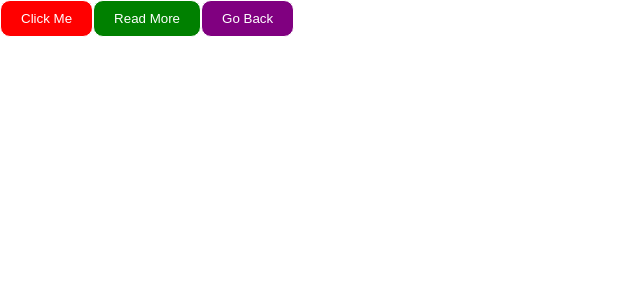
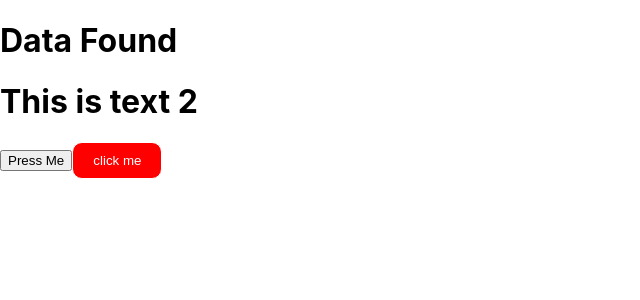
Before and after one commit to bigosofts/MERN-Stack-NextJS-Wordpress-Tutorial, a React (Create React App) app in the folder reacttutorial/: page / in a window 1280 px wide. Shown: the top 300 px of the page, without its empty margins (0-640 px from the left). Built offline with nearby package versions, Linux system fonts and the light colour scheme.

Commit message:
Props in react

```diff
--- a/reacttutorial/src/App.js
+++ b/reacttutorial/src/App.js
@@ -1,47 +1,97 @@
-import ButtonComponent from "./components/Button";
-
 //functional COmponent
 
-function App() {
-  return (
-    <>
-      <ButtonComponent text="Click Me" color="Red" />
-      <ButtonComponent text="Read More" color="green" />
-      <ButtonComponent text="Go Back" color="purple" />
-    </>
-  );
-}
+import ButtonComponent from "./components/Button";
+import React, { useEffect, useState } from "react";
+// import { useState } from "react";
 
-//class component
+// export default function App() {
+//   let [text, setText] = useState("This is initial Rifat Text"); // ["This is initial Text", ()=> {}]
 
-// class App extends React.Component {
+//   return (
+//     <>
+//       <h1> {text} </h1>
+//       <button onClick={() => setText("This is limon")}>Click me</button>
+//     </>
+//   );
+// }
+
+// export default class App extends React.Component {
+//   state = {
+//     text: "This is Rifat Text 1",
+//   };
+
+//   onHandle() {
+//     this.setState({
+//       text: "This is Yahia Text",
+//     });
+//   }
+
 //   render() {
 //     return (
-//       <div>
-//         <div>Yahia</div>
-//       </div>
+//       <>
+//         <h1> {this.state.text}</h1>
+//         <button onClick={()=> this.onHandle()}>Click Me</button>
+//       </>
 //     );
 //   }
 // }
 
-export default App;
+// export default function App() {
+//   const [text, setText] = useState("");
+//   const [text2, setText2] = useState("This is text 2");
 
-// let a = {
-//   type: "div",
-//   props: {
-//     children: {
-//       type: "div",
-//       props: { children: "Rifat" },
-//     },
-//   },
-// };
+//   return (
+//     <>
+//       <h1>{text}</h1>
+//       <h1>{text2}</h1>
+//       <button
+//         onClick={() => {
+//           setText2("This is Text 3");
+//           setText("");
+//         }}
+//       >
+//         Press Me
+//       </button>
+//       <ButtonComponent text="click me" color="red" />
+//     </>
+//   );
+// }
 
-// let a = {
-//   type: "div",
-//   props: {
-//     children: {
-//       type: "div",
-//       props: { children: "Yahia" },
-//     },
-//   },
-// };
+export default class App extends React.Component {
+  state = {
+    text: "",
+    text2: "This is text 2",
+  };
+
+  componentDidMount() {
+    let delay = () => {
+      setTimeout(() => {
+        this.setState({
+          text: "Data Found",
+        });
+      }, 5000);
+    };
+
+    delay();
+  }
+
+  render() {
+    return (
+      <>
+        <h1>{this.state.text}</h1>
+        <h1>{this.state.text2}</h1>
+        <button
+          onClick={() => {
+            this.setState({
+              text2: "This is Text 3",
+              text: "",
+            });
+          }}
+        >
+          Press Me
+        </button>
+        <ButtonComponent text="click me" color="red" />
+      </>
+    );
+  }
+}
--- a/reacttutorial/src/components/Button.js
+++ b/reacttutorial/src/components/Button.js
@@ -1,10 +1,21 @@
 import "./Button.css";
-function ButtonComponent({ text, color }) {
-  return (
-    <button style={{ backgroundColor: color }} className="btn">
-      {text}
-    </button>
-  );
+import React from "react";
+// function ButtonComponent({ text, color }) {
+//   return (
+//     <button style={{ backgroundColor: color }} className="btn">
+//       {text}
+//     </button>
+//   );
+// }
+
+class ButtonComponent extends React.Component {
+  render() {
+    return (
+      <button style={{ backgroundColor: this.props.color }} className="btn">
+        {this.props.text}
+      </button>
+    );
+  }
 }
 
 export default ButtonComponent;
```
